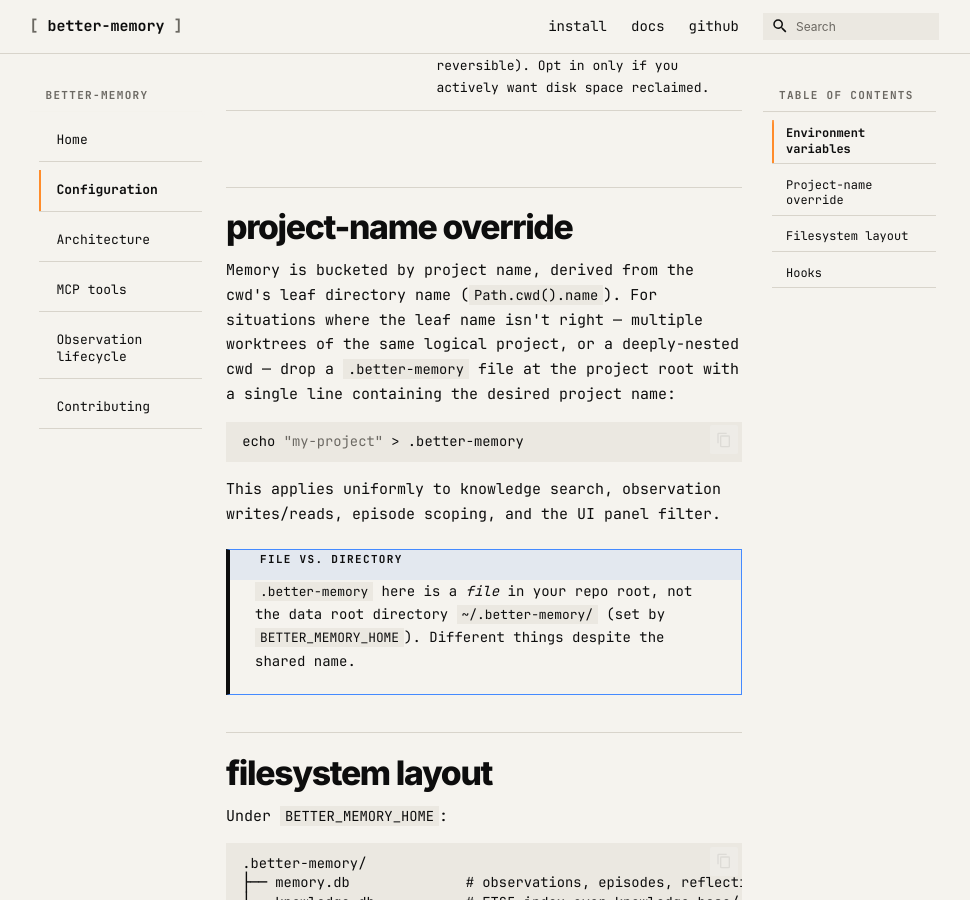
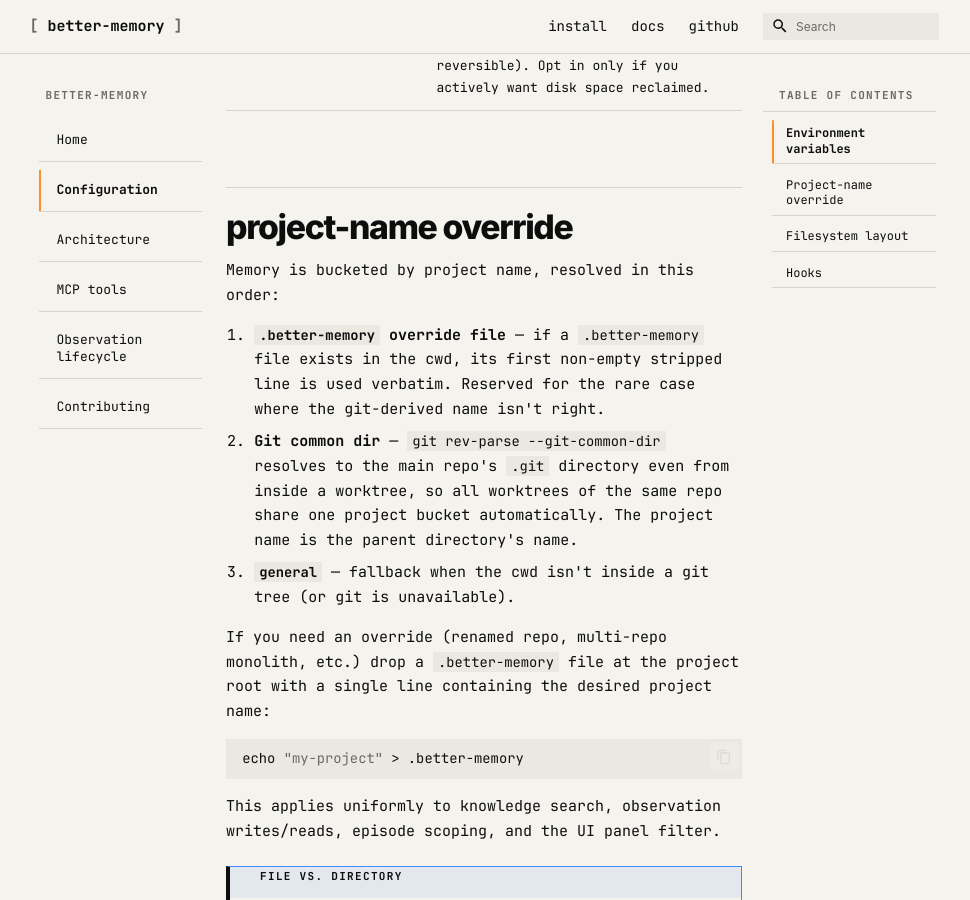
Before and after one commit to emp3thy/better-memory, an MkDocs documentation site: the page built from website/configuration.md, in a window 1280 px wide and 900 px high, scrolled down 931 px. Shown: the whole window, without its empty margins (156-1126 px from the left). Built offline with MkDocs 1.6.1 and Material for MkDocs 9.7.7, drawn with Linux system fonts in a browser that asks for light colours; comment, search, counter and statistics services are not loaded.

Commit message:
fix: address final review on session-bootstrap-hook branch
- UI browser test fixtures (test_browser_*.py) used Path.cwd().name as
  project name, but production code now uses git-aware project_name().
  Replace the local _project_name() helpers with project_name() so test
  fixtures match the production scope.
- README + website/configuration.md described the old cwd.name project
  resolution; rewrite to describe the new override -> git-common-dir ->
  general chain.
- README + website/index.md tool count bumped 18 -> 19; new
  memory.session_bootstrap row added to the README tool table and
  website/mcp-tools.md.
- Add tests for project_name's subprocess-failure paths
  (FileNotFoundError, PermissionError) per spec section 10.
- Fix stale session_start.py reference in hooks/_error_log.py.

Co-Authored-By: Claude Opus 4.7 (1M context) <noreply@anthropic.com>

````diff
--- a/website/configuration.md
+++ b/website/configuration.md
@@ -14,7 +14,13 @@ One environment variable roots the runtime filesystem layout. Everything else ha
 
 ## Project-name override
 
-Memory is bucketed by project name, derived from the cwd's leaf directory name (`Path.cwd().name`). For situations where the leaf name isn't right — multiple worktrees of the same logical project, or a deeply-nested cwd — drop a `.better-memory` file at the project root with a single line containing the desired project name:
+Memory is bucketed by project name, resolved in this order:
+
+1. **`.better-memory` override file** — if a `.better-memory` file exists in the cwd, its first non-empty stripped line is used verbatim. Reserved for the rare case where the git-derived name isn't right.
+2. **Git common dir** — `git rev-parse --git-common-dir` resolves to the main repo's `.git` directory even from inside a worktree, so all worktrees of the same repo share one project bucket automatically. The project name is the parent directory's name.
+3. **`general`** — fallback when the cwd isn't inside a git tree (or git is unavailable).
+
+If you need an override (renamed repo, multi-repo monolith, etc.) drop a `.better-memory` file at the project root with a single line containing the desired project name:
 
 ```bash
 echo "my-project" > .better-memory
````
Also changed, not shown: README.md (+16 -6 lines), website/index.md (+1 -1 lines), website/mcp-tools.md (+10 -0 lines), 5 other files.
